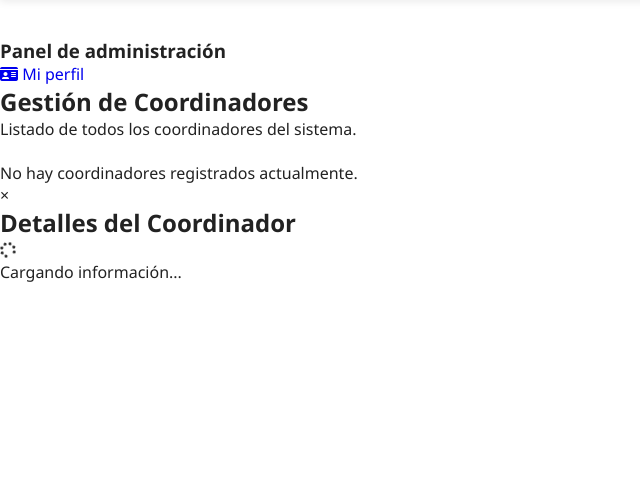
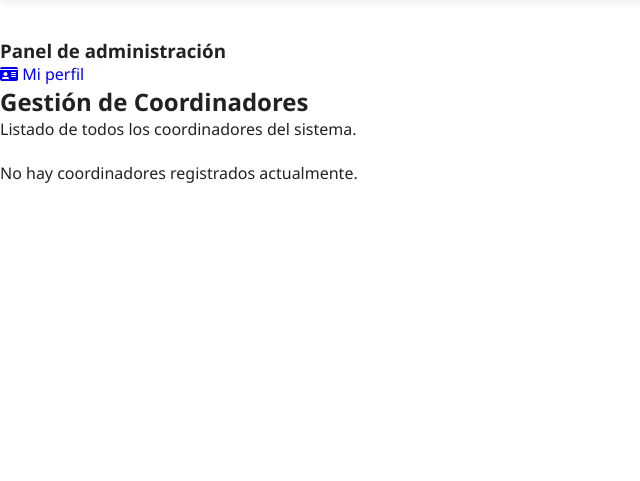
Before and after one commit to XxBrandon-75/ProyectoSGV-V.2, a PHP site: template views/home/coordinadores.php in a window 1280 px wide. Shown: the part 64-545 px from the top of the page, without its empty margins (0-640 px from the left). Run offline with PHP 8.4, Linux system fonts and the light colour scheme; the template is opened without the code that fills it, so the values that code supplies are empty; some libraries are stand-ins or nearby versions.

Commit message:
eliminacion del modal ver

```diff
--- a/views/home/coordinadores.php
+++ b/views/home/coordinadores.php
@@ -46,10 +46,6 @@ require_once __DIR__ . '/../layout/perfil-menu.php';
                                 <td><?= isset($coord['FechaRegistro']) ? date('d/m/Y', strtotime($coord['FechaRegistro'])) : 'N/A' ?></td>
                                 <td>
                                     <div class="acciones-container">
-                                        <button class="btn-accion btn-ver" onclick="verDetallesCoordinador(<?= $coord['VoluntarioID'] ?>)" title="Ver detalles">
-                                            <i class="fa-solid fa-eye"></i>
-                                            <span>Ver</span>
-                                        </button>
                                         <a href="<?= $base_url ?>index.php?controller=home&action=perfil&id=<?= $coord['VoluntarioID'] ?>" class="btn-editar" title="Editar perfil">
                                             <i class="fa-solid fa-pen"></i> Editar
                                         </a>
@@ -67,15 +63,3 @@ require_once __DIR__ . '/../layout/perfil-menu.php';
         <?php endif; ?>
     </div>
 </section>
-
-<!-- Modal para ver/editar detalles del coordinador -->
-<div id="modal-detalles" class="modal">
-    <div class="modal-content modal-grande">
-        <span class="cerrar-modal" onclick="cerrarModalDetalles()">&times;</span>
-        <h2 id="modal-titulo-detalles">Detalles del Coordinador</h2>
-        <div id="contenido-detalles" class="loading">
-            <i class="fa-solid fa-spinner fa-spin"></i>
-            <p>Cargando información...</p>
-        </div>
-    </div>
-</div>
```
